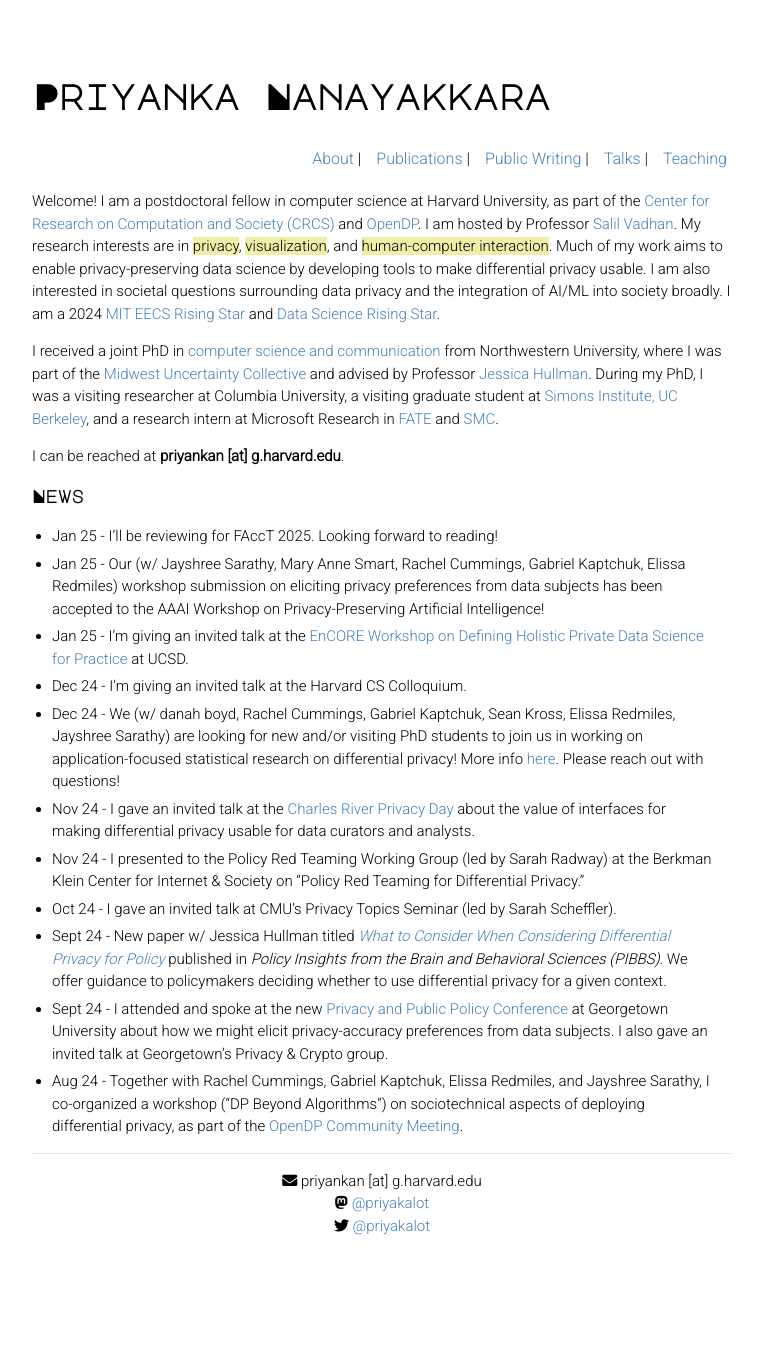
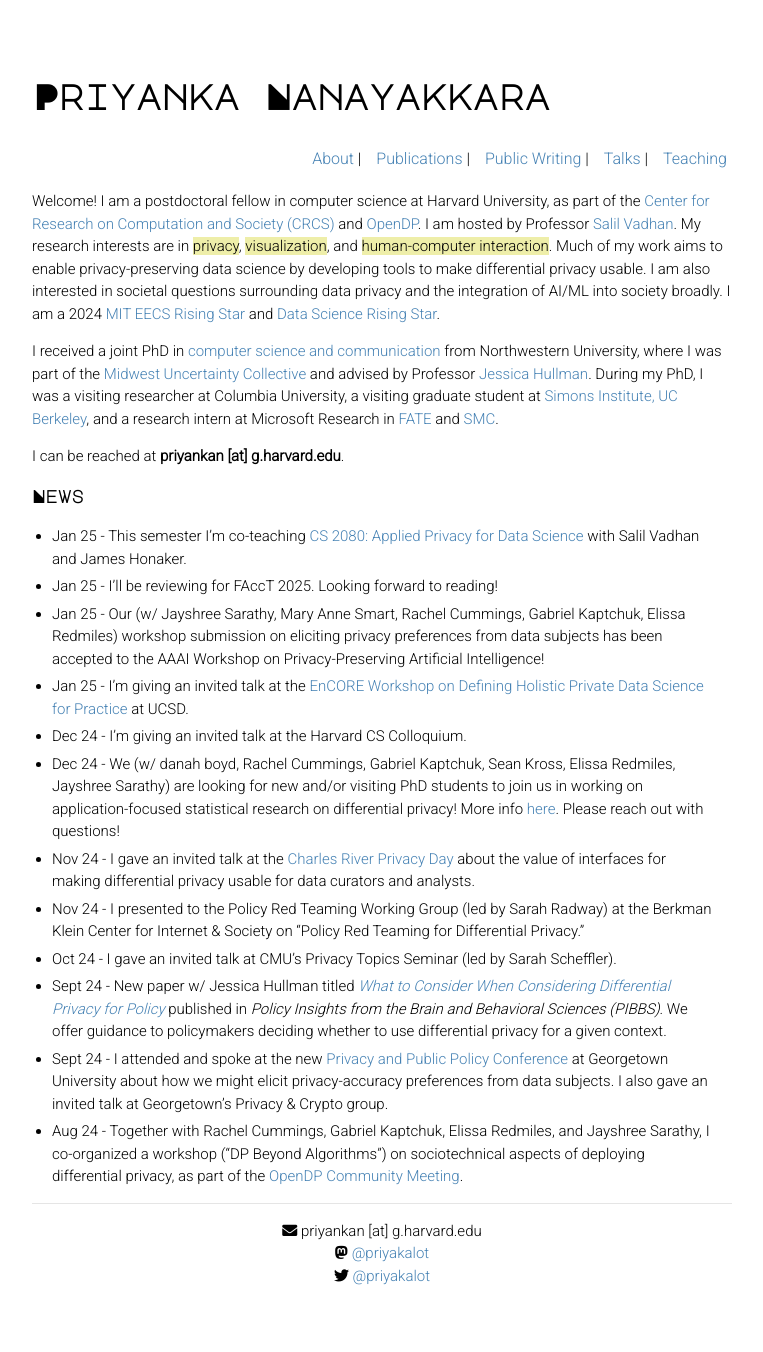
Before and after one commit to priyakalot/priyakalot.github.io, a Jekyll site: the page built from index.md, in a window 1280 px wide. Shown: the whole page, without its empty margins (258-1021 px from the left). Built offline with Jekyll 4.4.1, drawn with Linux system fonts in a browser that asks for light colours; nearby versions of some CDN libraries; before the commit the page ends 1302 px from its top, so only the background shows below that.

Commit message:
Update index.md

```diff
--- a/index.md
+++ b/index.md
@@ -8,6 +8,7 @@ I received a joint PhD in <a href="https://tsb.northwestern.edu/" target="_blank
 I can be reached at **priyankan [at] g.harvard.edu**.
 
 ### News
+* Jan 25 - This semester I'm co-teaching <a href="https://opendp.github.io/cs208/spring2025/" target="_blank">CS 2080: Applied Privacy for Data Science</a> with Salil Vadhan and James Honaker.
 * Jan 25 - I'll be reviewing for FAccT 2025. Looking forward to reading!
 * Jan 25 - Our (w/ Jayshree Sarathy, Mary Anne Smart, Rachel Cummings, Gabriel Kaptchuk, Elissa Redmiles) workshop submission on eliciting privacy preferences from data subjects has been accepted to the AAAI Workshop on Privacy-Preserving Artificial Intelligence!
 * Jan 25 - I'm giving an invited talk at the <a href="https://encore.ucsd.edu/privacy-workshop/" target="_blank">EnCORE Workshop on Defining Holistic Private Data Science for Practice</a> at UCSD.
```
